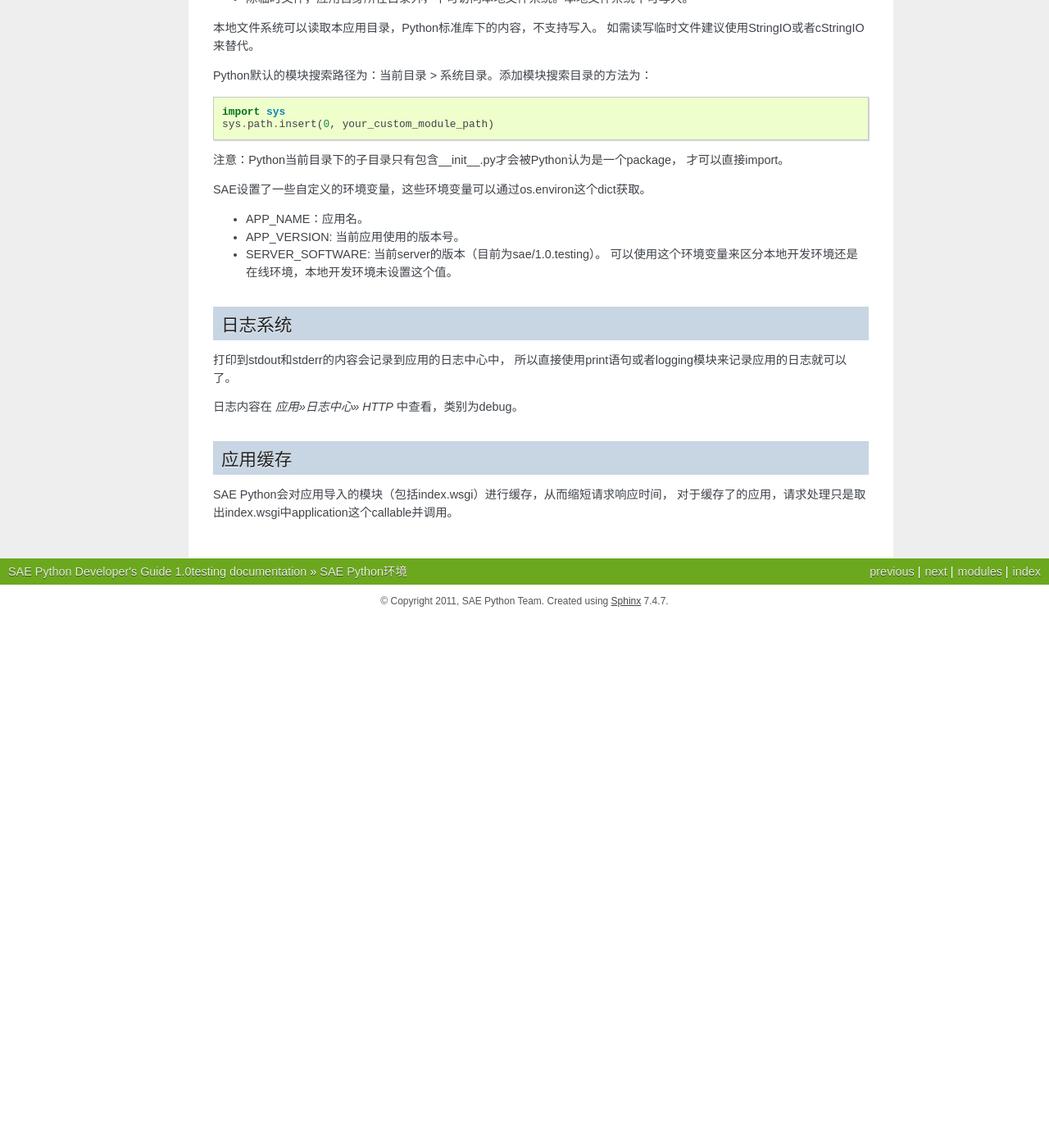
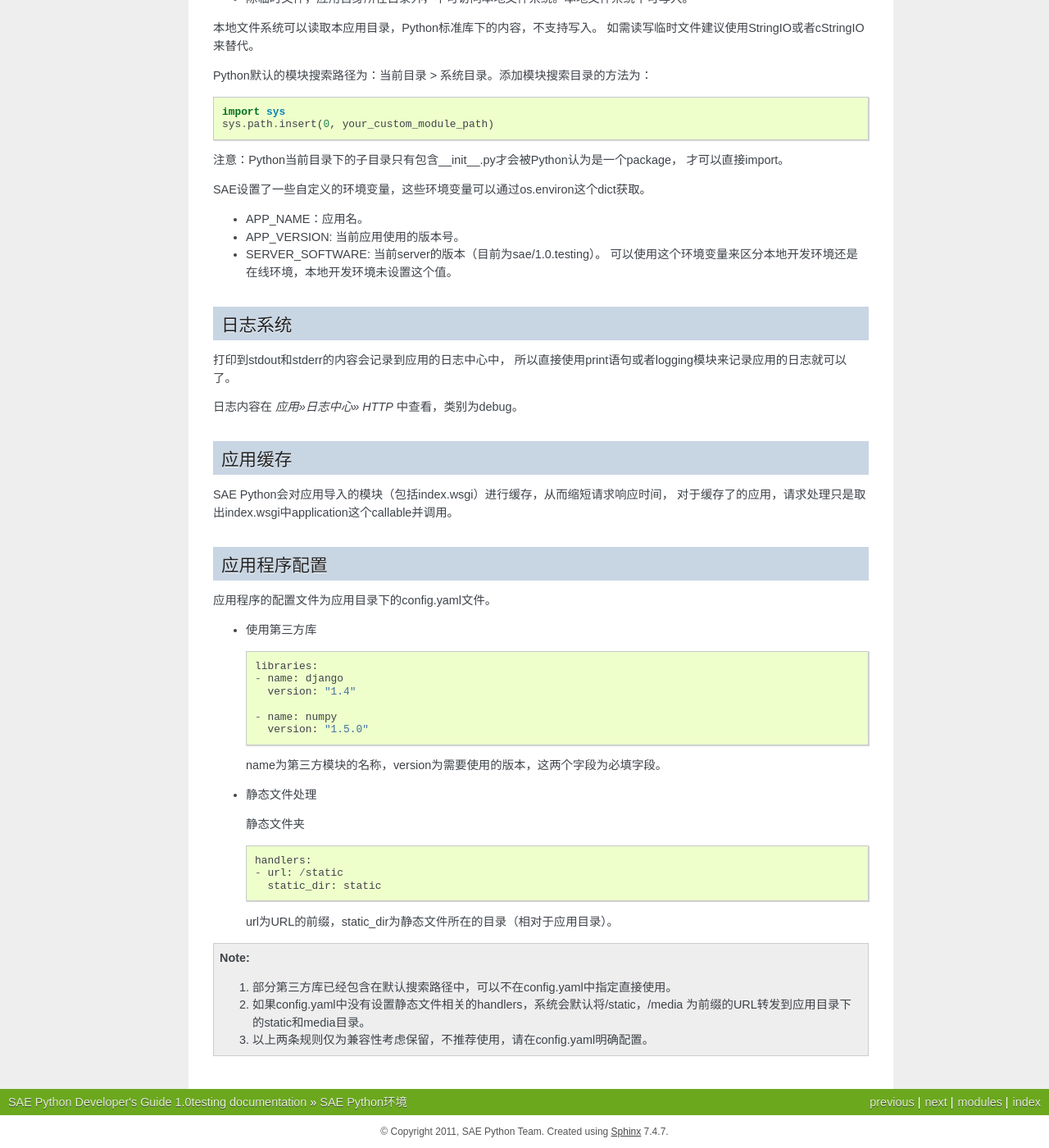
Before and after one commit to sinacloud/sae-python-dev-guide, a Sphinx documentation site: the page built from docs/runtime.rst, in a window 1280 px wide and 1400 px high, scrolled down 1633 px. Shown: the whole window at 82% size. Built offline with Sphinx 7.4.7, drawn with Linux system fonts in a browser that asks for light colours; before the commit the page ends 2386 px from its top, so only the background shows below that.

Commit message:
Add appconfig doc

```diff
--- a/docs/runtime.rst
+++ b/docs/runtime.rst
@@ -121,3 +121,39 @@ SAE设置了一些自定义的环境变量，这些环境变量可以通过os.en
 
 SAE Python会对应用导入的模块（包括index.wsgi）进行缓存，从而缩短请求响应时间，
 对于缓存了的应用，请求处理只是取出index.wsgi中application这个callable并调用。
+
+
+应用程序配置
+-------------
+
+应用程序的配置文件为应用目录下的config.yaml文件。
+
+* 使用第三方库 ::
+
+    libraries:
+    - name: django
+      version: "1.4"
+
+    - name: numpy
+      version: "1.5.0"
+
+  name为第三方模块的名称，version为需要使用的版本，这两个字段为必填字段。
+
+* 静态文件处理
+
+  静态文件夹 ::
+
+    handlers:
+    - url: /static
+      static_dir: static
+
+  url为URL的前缀，static_dir为静态文件所在的目录（相对于应用目录）。
+
+.. note::
+
+   1. 部分第三方库已经包含在默认搜索路径中，可以不在config.yaml中指定直接使用。
+
+   2. 如果config.yaml中没有设置静态文件相关的handlers，系统会默认将/static，/media
+      为前缀的URL转发到应用目录下的static和media目录。
+
+   3. 以上两条规则仅为兼容性考虑保留，不推荐使用，请在config.yaml明确配置。
```
